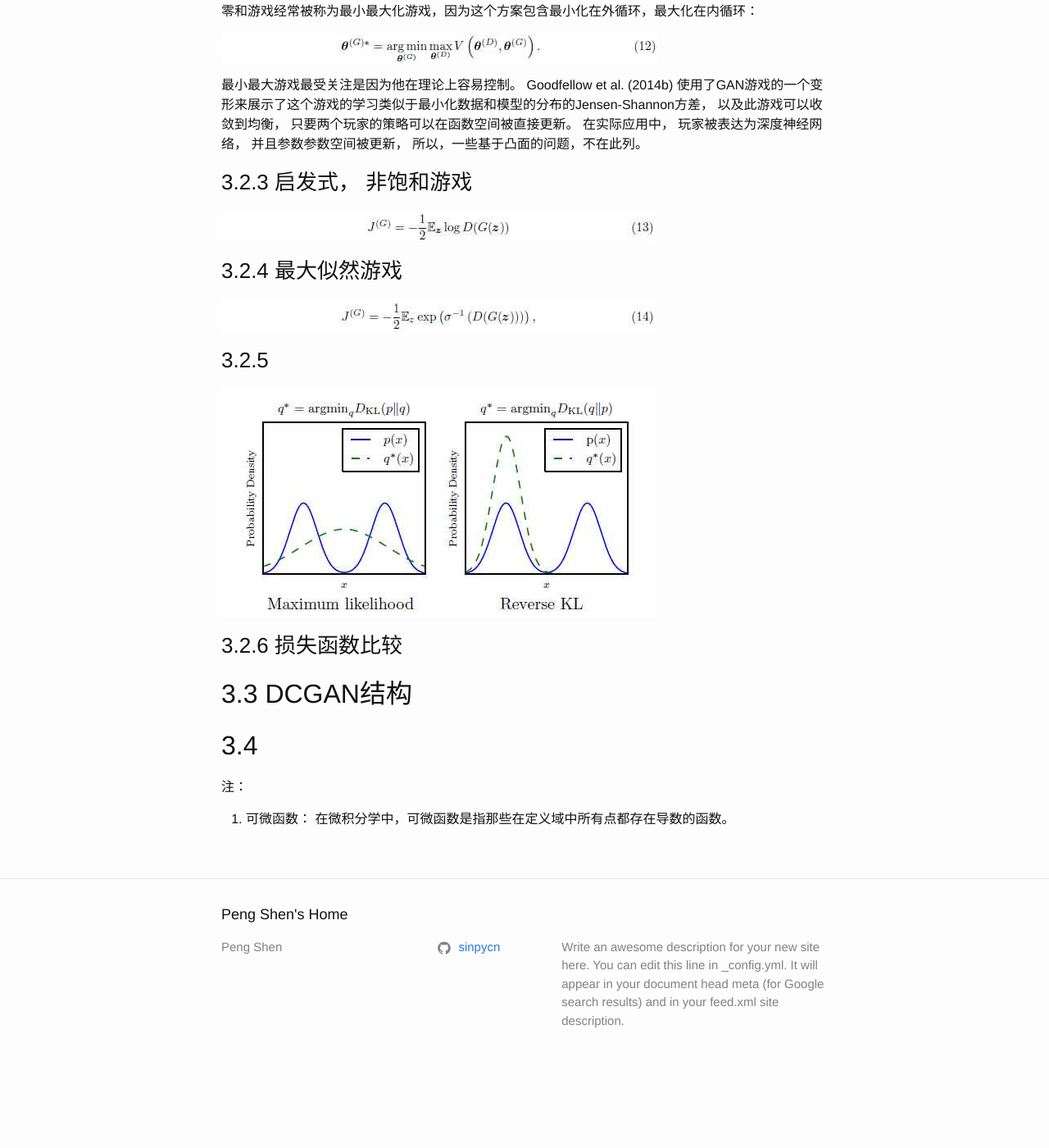
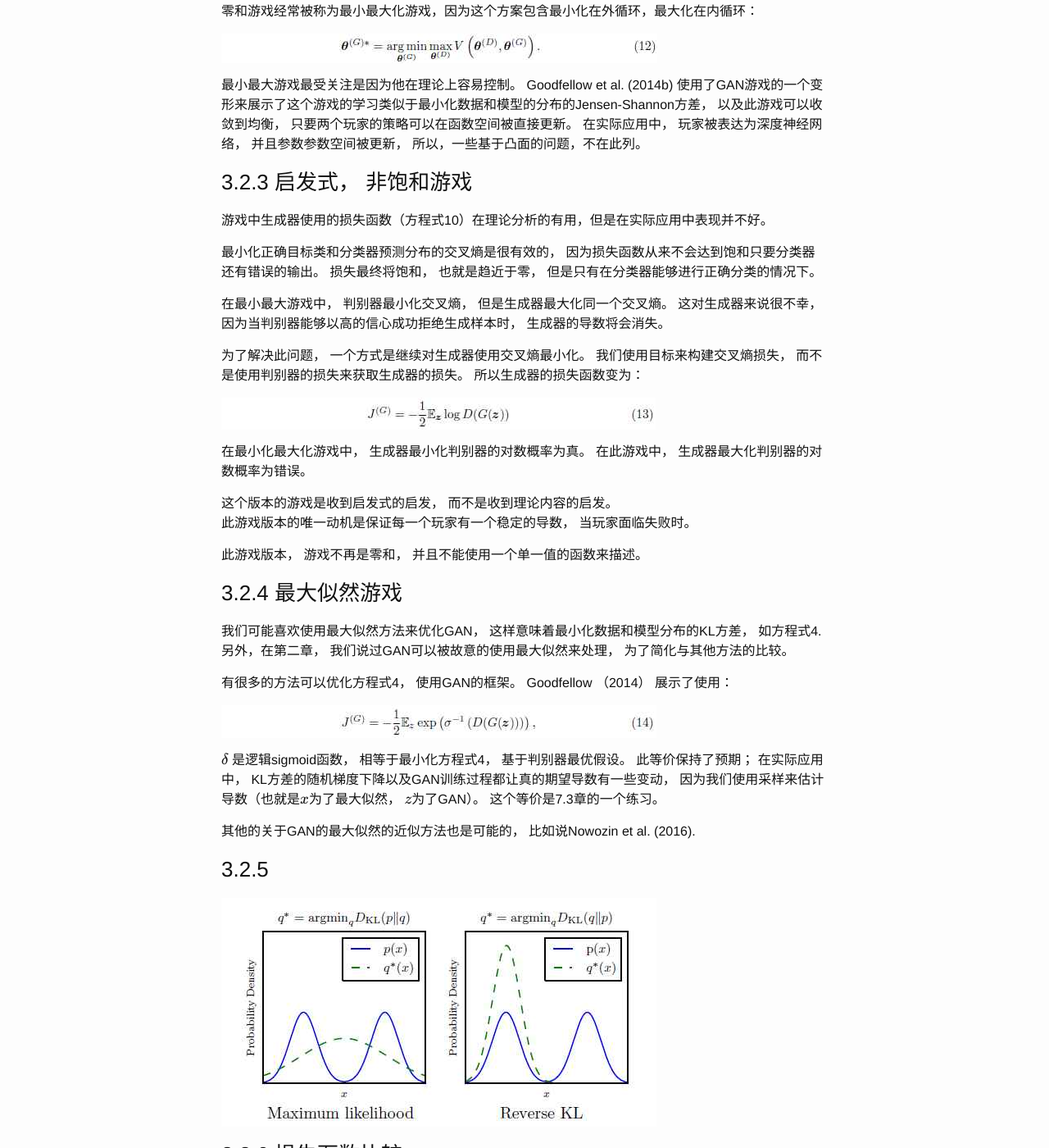
Before and after one commit to sinpycn/sinpycn.github.io, a Jekyll site: the page built from _posts/research/2017-05-03-NIPS2016-GAN-Tutorial-:-How-do-GANs-work.md, in a window 1280 px wide and 1400 px high, scrolled down 3271 px. Shown: the whole window at 82% size. Built offline with Jekyll 4.4.1, drawn with Linux system fonts in a browser that asks for light colours; formulas are drawn with MathJax 3; before the commit the page ends 4587 px from its top, so only the background shows below that.

Commit message:
Update 2017-05-03-NIPS2016-GAN-Tutorial-:-How-do-GANs-work.md

```diff
--- a/_posts/research/2017-05-03-NIPS2016-GAN-Tutorial-:-How-do-GANs-work.md
+++ b/_posts/research/2017-05-03-NIPS2016-GAN-Tutorial-:-How-do-GANs-work.md
@@ -94,11 +94,40 @@ GAN优化收到监督学习过拟合和训练不足问题的影响。
 
 ### 3.2.3 启发式， 非饱和游戏
 
+游戏中生成器使用的损失函数（方程式10）在理论分析的有用，但是在实际应用中表现并不好。
+
+最小化正确目标类和分类器预测分布的交叉熵是很有效的， 因为损失函数从来不会达到饱和只要分类器还有错误的输出。
+损失最终将饱和， 也就是趋近于零， 但是只有在分类器能够进行正确分类的情况下。
+
+在最小最大游戏中， 判别器最小化交叉熵， 但是生成器最大化同一个交叉熵。 这对生成器来说很不幸， 因为当判别器能够以高的信心成功拒绝生成样本时， 生成器的导数将会消失。
+
+为了解决此问题， 一个方式是继续对生成器使用交叉熵最小化。
+我们使用目标来构建交叉熵损失， 而不是使用判别器的损失来获取生成器的损失。 所以生成器的损失函数变为：
+
 ![Equation 13](/images/201705/03/eq13.jpg)
+
+在最小化最大化游戏中， 生成器最小化判别器的对数概率为真。 在此游戏中， 生成器最大化判别器的对数概率为错误。
+
+这个版本的游戏是收到启发式的启发， 而不是收到理论内容的启发。
+此游戏版本的唯一动机是保证每一个玩家有一个稳定的导数， 当玩家面临失败时。
+
+此游戏版本， 游戏不再是零和， 并且不能使用一个单一值的函数来描述。
 
 ### 3.2.4 最大似然游戏
 
+我们可能喜欢使用最大似然方法来优化GAN， 这样意味着最小化数据和模型分布的KL方差， 如方程式4.
+另外，在第二章， 我们说过GAN可以被故意的使用最大似然来处理， 为了简化与其他方法的比较。
+
+有很多的方法可以优化方程式4， 使用GAN的框架。 Goodfellow （2014） 展示了使用：
+
 ![Equation 14](/images/201705/03/eq14.jpg)
+
+$$\delta$$ 是逻辑sigmoid函数， 相等于最小化方程式4， 基于判别器最优假设。
+此等价保持了预期； 在实际应用中， KL方差的随机梯度下降以及GAN训练过程都让真的期望导数有一些变动， 因为我们使用采样来估计导数（也就是$$x$$为了最大似然， $$z$$为了GAN）。
+这个等价是7.3章的一个练习。
+
+其他的关于GAN的最大似然的近似方法也是可能的， 比如说Nowozin et al. (2016).
+
 
 ### 3.2.5
 
```
